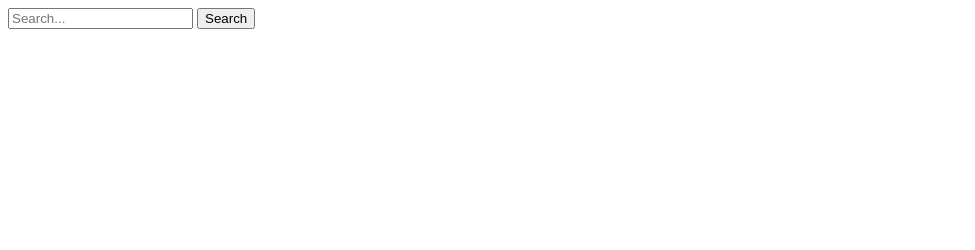
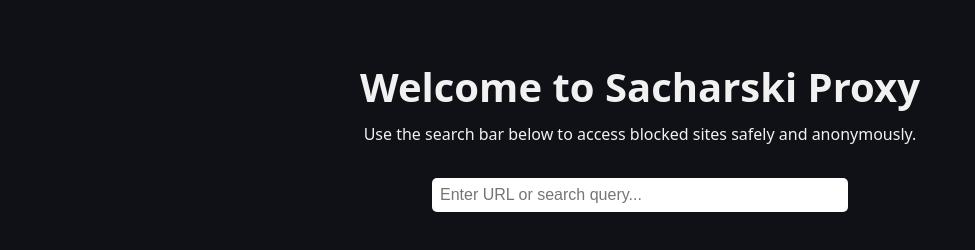
Before and after one commit to aidensacharski/aidne, a plain HTML site: page HTMLsearchbar.html in a window 1280 px wide. Shown: the whole page, without its empty margins (0-975 px from the left). Drawn offline with Linux system fonts and the light colour scheme.

Commit message:
index.html
Signed-off-by: aidensacharski <123769728+aidensacharski@users.noreply.github.com>

```diff
--- a/HTMLsearchbar.html
+++ b/HTMLsearchbar.html
@@ -1,8 +1,45 @@
-<html>
-    <main>
-<form action="/search" method="get">
-    <input name="q" placeholder="Search...">
-    <button type="submit">Search</button>
-   </form>
-   </main>
+<!DOCTYPE html>
+<html lang="en">
+<head>
+  <meta charset="UTF-8" />
+  <meta name="viewport" content="width=device-width, initial-scale=1.0" />
+  <title>Sacharski Proxy</title>
+  <style>
+    body {
+      font-family: system-ui, sans-serif;
+      margin: 0;
+      padding: 2rem;
+      background: #0f1117;
+      color: #f1f1f1;
+      text-align: center;
+    }
+    h1 {
+      font-size: 2.5rem;
+      margin-bottom: 0.5rem;
+    }
+    p {
+      margin: 0 auto 2rem;
+      max-width: 600px;
+      line-height: 1.5;
+    }
+    .search-box {
+      margin-top: 1rem;
+    }
+    input {
+      padding: 0.5rem;
+      width: 80%;
+      max-width: 400px;
+      border-radius: 5px;
+      border: none;
+      font-size: 1rem;
+    }
+  </style>
+</head>
+<body>
+  <h1>Welcome to Sacharski Proxy</h1>
+  <p>Use the search bar below to access blocked sites safely and anonymously.</p>
+  <div class="search-box">
+    <input type="text" placeholder="Enter URL or search query..." />
+  </div>
+</body>
 </html>
```
